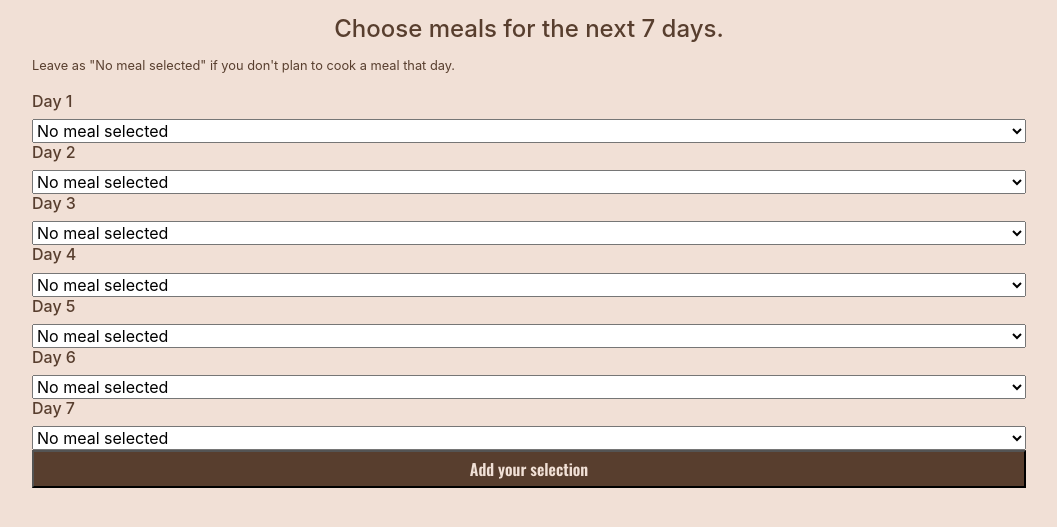
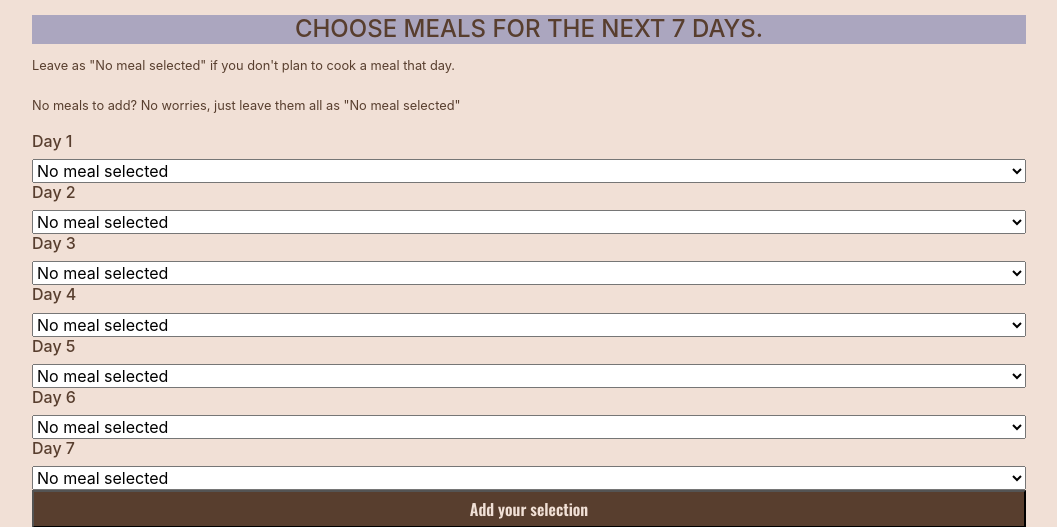
Before and after one commit to matt-j-e/shoplist, a Django app: page /list/meals/add in a window 1280 px wide. Shown: the part 96-623 px from the top of the page, without its empty margins (111-1168 px from the left). Run offline with Django 3.2, Linux system fonts and the light colour scheme; some libraries are stand-ins or nearby versions.

Commit message:
Slight change to program flow. Straight from index page to choose meals page when new list clicked

```diff
--- a/shoplist_app/templates/shoplist_app/index.html
+++ b/shoplist_app/templates/shoplist_app/index.html
@@ -3,7 +3,7 @@
 {% block content %}
 <div id="index_nav">
 	<section class="section-divider bold-menu">
-	<p><a href="{% url 'list_new' %}">CREATE A NEW LIST</a></p>
+	<p><a href="{% url 'meal_items_add' %}">CREATE A NEW LIST</a></p>
 	</section>
 	<section class="section-divider bold-menu">
 	<p><a href="{% url 'item_list' %}">MANAGE ITEMS</a></p>
--- a/shoplist_app/templates/shoplist_app/list_meal_add.html
+++ b/shoplist_app/templates/shoplist_app/list_meal_add.html
@@ -1,8 +1,9 @@
 {% extends 'shoplist_app/base.html' %}
 
 {% block content %}
-<h4 class="center">Choose meals for the next 7 days.</h4>
+<h4 class="center header-bar upper">Choose meals for the next 7 days.</h4>
 <p><small>Leave as "No meal selected" if you don't plan to cook a meal that day.</small></p>
+<p><small>No meals to add? No worries, just leave them all as "No meal selected"</small></p>
 
 <form method="post" action="{% url 'meal_items_add' %}">
 	{{ formset.management_form }}
```
